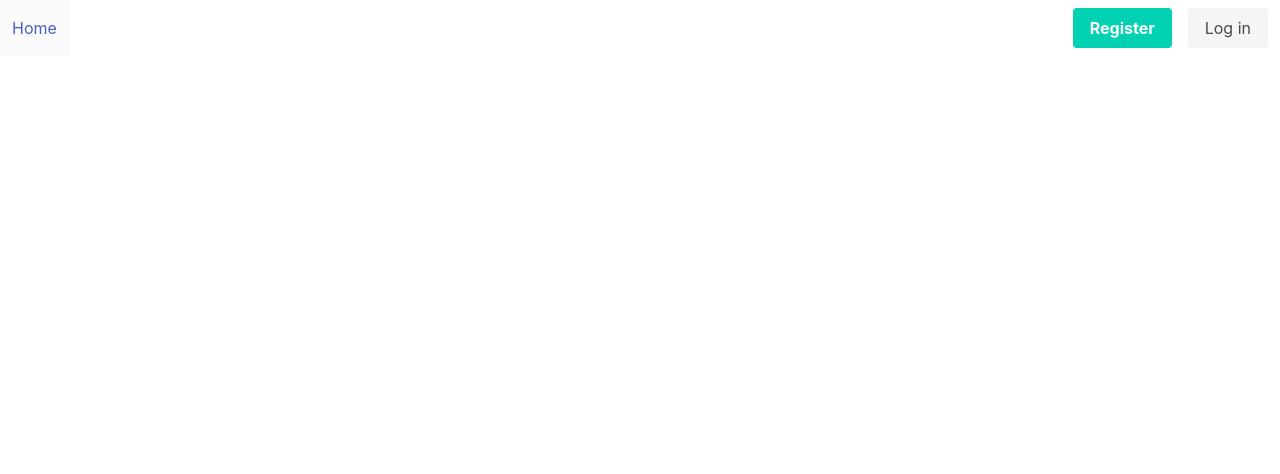
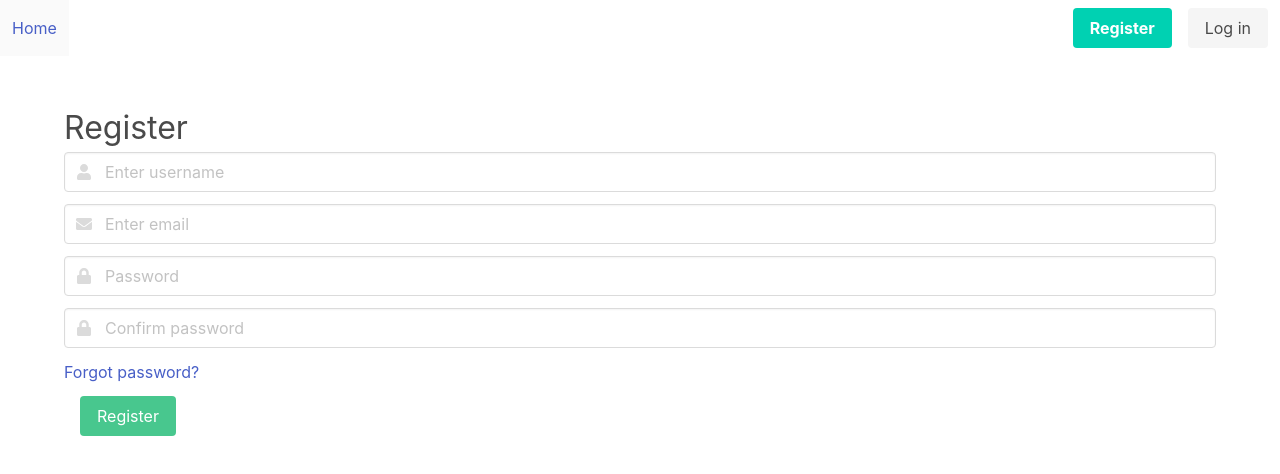
Before and after one commit to woodsmanlucas/aws-final-assignment, a React (Create React App) app: page /register in a window 1280 px wide. Shown: the top 474 px of the page. Built offline with nearby package versions, Linux system fonts and the light colour scheme.

Commit message:
add styled and validated register form

```diff
--- a/package.json
+++ b/package.json
@@ -3,6 +3,9 @@
   "version": "0.1.0",
   "private": true,
   "dependencies": {
+    "@fortawesome/fontawesome-svg-core": "^1.2.26",
+    "@fortawesome/free-solid-svg-icons": "^5.12.0",
+    "@fortawesome/react-fontawesome": "^0.1.8",
     "@testing-library/jest-dom": "^4.2.4",
     "@testing-library/react": "^9.3.2",
     "@testing-library/user-event": "^7.1.2",
--- a/public/index.html
+++ b/public/index.html
@@ -24,6 +24,7 @@
       work correctly both with client-side routing and a non-root public URL.
       Learn how to configure a non-root public URL by running `npm run build`.
     -->
+    <script defer src="https://use.fontawesome.com/releases/v5.3.1/js/all.js"></script>
     <title>React App</title>
   </head>
   <body>
--- a/src/App.js
+++ b/src/App.js
@@ -3,6 +3,7 @@ import { BrowserRouter as Router, Route, Switch } from 'react-router-dom';
 import './App.css';
 import Navbar from './components/Navbar';
 import Home from './components/Home';
+import Register from './components/auth/Register';
 
 class App extends Component {
   render() {
@@ -13,6 +14,7 @@ class App extends Component {
             <Navbar />
             <Switch>
               <Route exact path="/" component={Home} />
+              <Route exact path="/register" component={Register} />
             </Switch>
           </div>
         </Router>
--- /dev/null
+++ b/src/components/FormErrors.js
@@ -0,0 +1,25 @@
+import React from "react";
+
+function FormErrors(props) {
+  if (
+    props.formerrors &&
+    (props.formerrors.blankfield || props.formerrors.matchedpassword)
+  ) {
+    return (
+      <div className="error container help is-danger">
+        <div className="row justify-content-center">
+          {props.formerrors.matchedpassword
+            ? "Password value does not match confirm password value"
+            : ""}
+        </div>
+        <div className="row justify-content-center help is-danger">
+          {props.formerrors.blankfield ? "All fields are required" : ""}
+        </div>
+      </div>
+    );
+  } else {
+    return <div />;
+  }
+}
+
+export default FormErrors;
--- /dev/null
+++ b/src/components/auth/Register.js
@@ -0,0 +1,132 @@
+import React, { Component } from 'react';
+import FormErrors from "../FormErrors";
+import Validate from "../util/Validation";
+
+class Register extends Component {
+  //state variables for form inputs and errors
+    state = {
+    username: "",
+    email: "",
+    password: "",
+    confirmpassword: "",
+    errors: {
+      blankfield: false,
+      matchedpassword: false
+    }
+  }
+
+  clearErrors = () => {
+    this.setState({
+      errors: {
+        blankfield: false,
+        matchedpassword: false
+      }
+    });
+  }
+
+  handleSubmit = async event => {
+    //Prevent page reload
+    event.preventDefault();
+
+    //Form validation
+    this.clearErrors();
+    const error = Validate(event, this.state);
+    if (error) {
+      this.setState({
+        errors: { ...this.state.errors, ...error }
+      });
+    }
+    //Integrate Cognito here on valid form submission
+  };
+
+  onInputChange = event => {
+    this.setState({
+      [event.target.id]: event.target.value
+    });
+    document.getElementById(event.target.id).classList.remove("is-danger");
+  }
+
+  render() {
+    return (
+      <section className="section auth">
+        <div className="container">
+          <h1>Register</h1>
+          <FormErrors formerrors={this.state.errors} />
+          <form onSubmit={this.handleSubmit}>
+            <div className="field">
+              <p className="control has-icons-left">
+                <input
+                  className="input"
+                  type="text"
+                  id="username"
+                  placeholder="Enter username"
+                  value={this.state.username}
+                  onChange={this.onInputChange}
+                />
+                <span className="icon is-small is-left">
+                  <i className="fas fa-user"></i>
+                </span>
+              </p>
+            </div>
+            <div className="field">
+              <p className="control has-icons-left">
+                <input
+                  className="input"
+                  type="email"
+                  id="email"
+                  placeholder="Enter email"
+                  value={this.state.email}
+                  onChange={this.onInputChange}
+                />
+                <span className="icon is-small is-left">
+                  <i className="fas fa-envelope"></i>
+                </span>
+              </p>
+            </div>
+            <div className="field">
+              <p className="control has-icons-left">
+                <input
+                  className="input"
+                  type="password"
+                  id="password"
+                  placeholder="Password"
+                  value={this.state.password}
+                  onChange={this.onInputChange}
+                />
+                <span className="icon is-small is-left">
+                  <i className="fas fa-lock"></i>
+                </span>
+              </p>
+            </div>
+            <div className="field">
+              <p className="control has-icons-left">
+                <input
+                  className="input"
+                  type="password"
+                  id="confirmpassword"
+                  placeholder="Confirm password"
+                  value={this.state.confirmpassword}
+                  onChange={this.onInputChange}
+                />
+                <span className="icon is-small is-left">
+                  <i className="fas fa-lock"></i>
+                </span>
+              </p>
+            </div>
+            <div className="field">
+              <p className="control">
+                <a href="/forgotpassword">Forgot password?</a>
+              </p>
+            </div>
+            <div className="field">
+              <p className="control">
+                <button className="button is-success">Register</button>
+              </p>
+            </div>
+          </form>
+        </div>
+      </section>
+    );
+  }
+}
+export default Register;
--- /dev/null
+++ b/src/components/util/Validation.js
@@ -0,0 +1,38 @@
+function validateForm(event, state) {
+    // clear all error messages
+    const inputs = document.getElementsByClassName("is-danger");
+    for (let i = 0; i < inputs.length; i++) {
+      if (!inputs[i].classList.contains("error")) {
+        inputs[i].classList.remove("is-danger");
+      }
+    }
+
+    if (state.hasOwnProperty("username") && state.username === "") {
+      document.getElementById("username").classList.add("is-danger");
+      return { blankfield: true };
+    }
+    if (state.hasOwnProperty("email") && state.email === "") {
+      document.getElementById("email").classList.add("is-danger");
+      return { blankfield: true };
+    }
+    if (state.hasOwnProperty("password") && state.password === "") {
+      document.getElementById("password").classList.add("is-danger");
+      return { blankfield: true };
+    }
+    if (state.hasOwnProperty("confirmpassword") && state.confirmpassword === "") {
+      document.getElementById("confirmpassword").classList.add("is-danger");
+      return { blankfield: true };
+    }
+    if (
+      state.hasOwnProperty("password") &&
+      state.hasOwnProperty("confirmpassword") &&
+      state.password !== state.confirmpassword
+    ) {
+      document.getElementById("password").classList.add("is-danger");
+      document.getElementById("confirmpassword").classList.add("is-danger");
+      return { matchedpassword: true, blankfield: false };
+    }
+    return;
+  }
+
+  export default validateForm;
```
Also changed, not shown: 1 other file (tests, documents, lock files or other folders).
